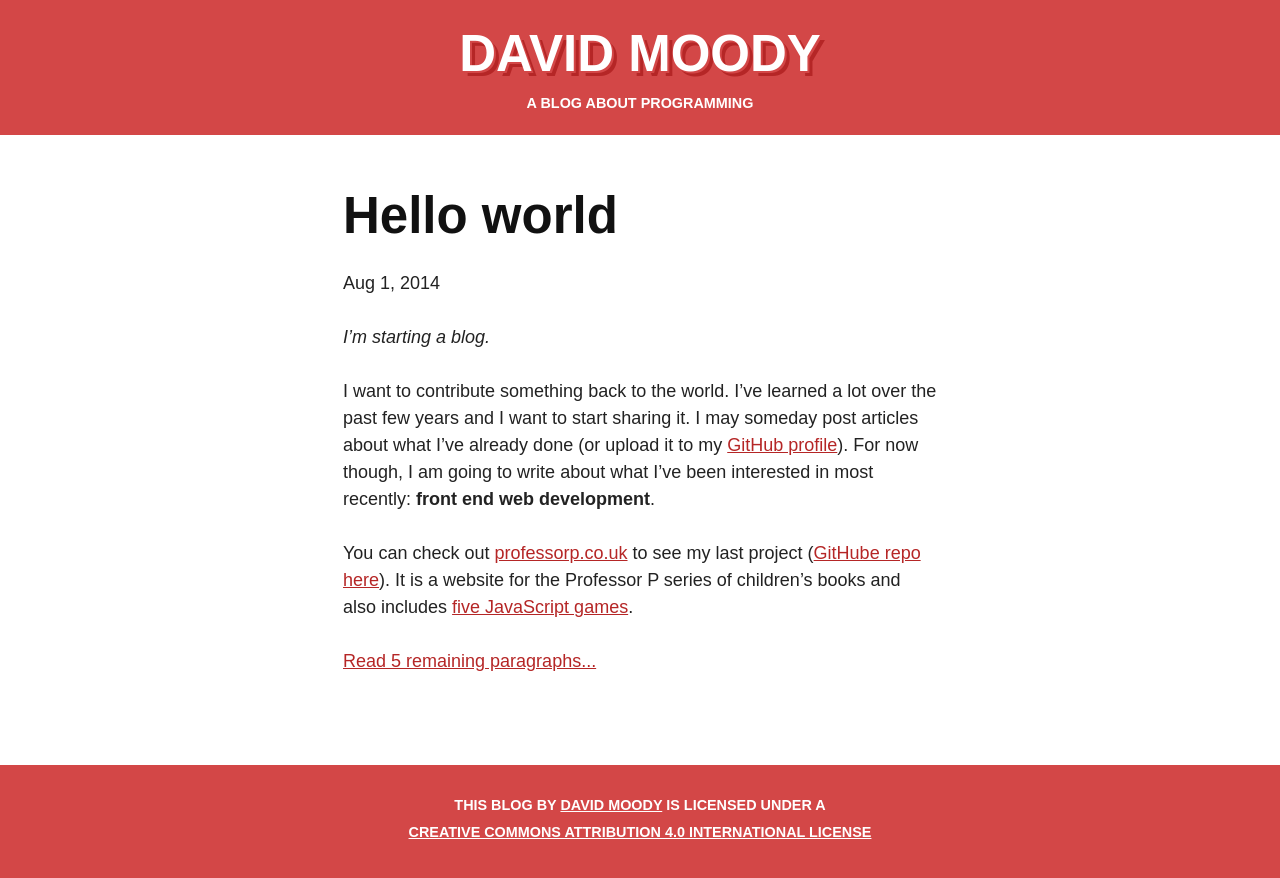
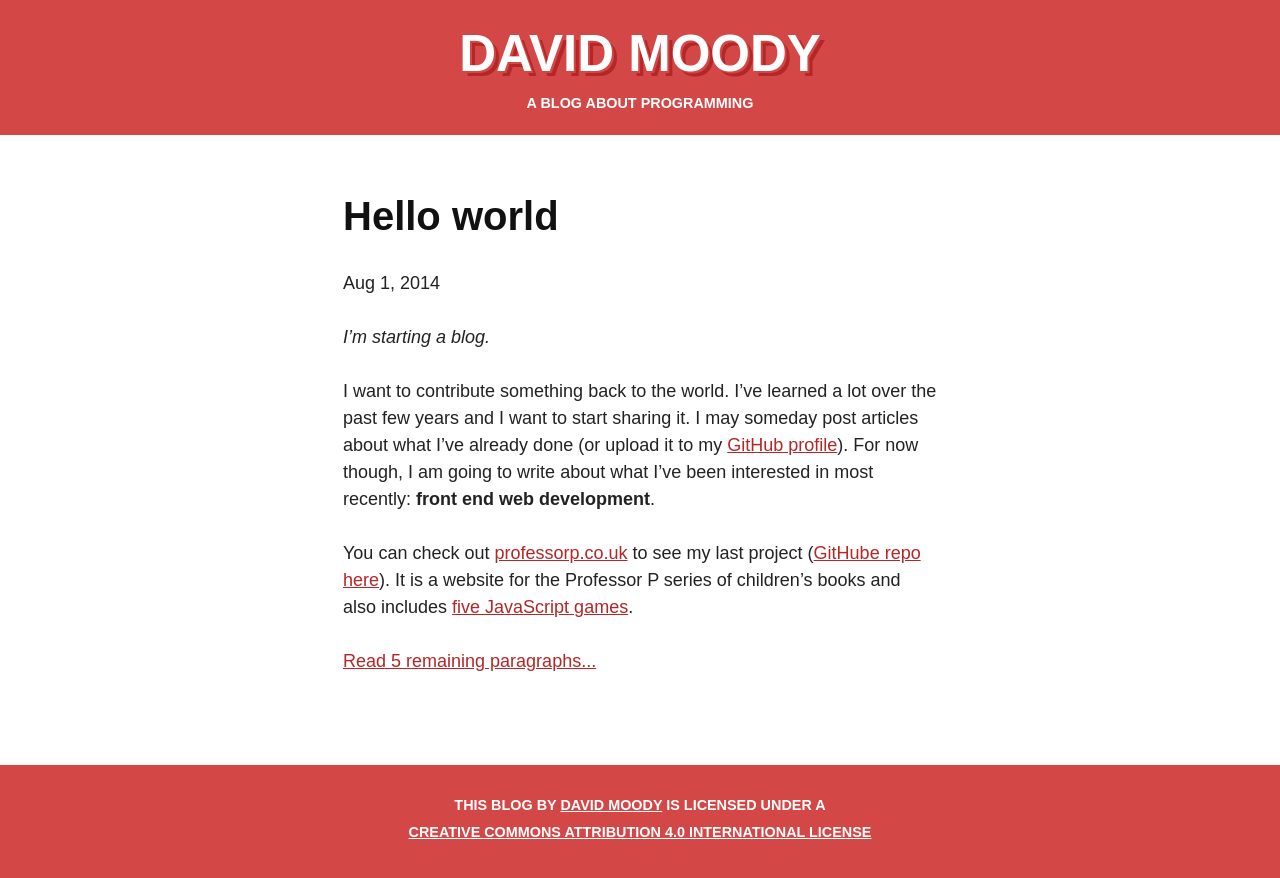
Before and after one commit to davidxmoody/davidxmoody.com, a Jekyll site: the page built from index.html, in a window 1280 px wide. Shown: the top 878 px of the page. Built offline with Jekyll 4.4.1, drawn with Linux system fonts in a browser that asks for light colours; the list of posts is cut into pages by our own code.

Commit message:
Reduced header sizes

```diff
--- a/_sass/_typography.scss
+++ b/_sass/_typography.scss
@@ -7,7 +7,7 @@
 
 $body-font-size: 18px;
 $body-line-height: 1.5;
-$scale-factor: 1.414;
+$scale-factor: 1.3;
 $computed-line-height: $body-line-height * $body-font-size;
 
 @import 'rhythm';
@@ -25,7 +25,7 @@
 }
 
 h2 {
-  @include rhythm(2, 2, 1);
+  @include rhythm(2, 1, 1);
 }
 
 h3 {
--- a/css/main.scss
+++ b/css/main.scss
@@ -52,7 +52,7 @@
     text-shadow: 2px 2px 0 $header-background, 5px 5px 0 $header-shadow-color;
   }
   h1 {
-    @include rhythm(3, 0, 0);
+    @include rhythm(4, 0, 0);
   }
   p {
     $upper-padding: round($computed-line-height / 3);
```
